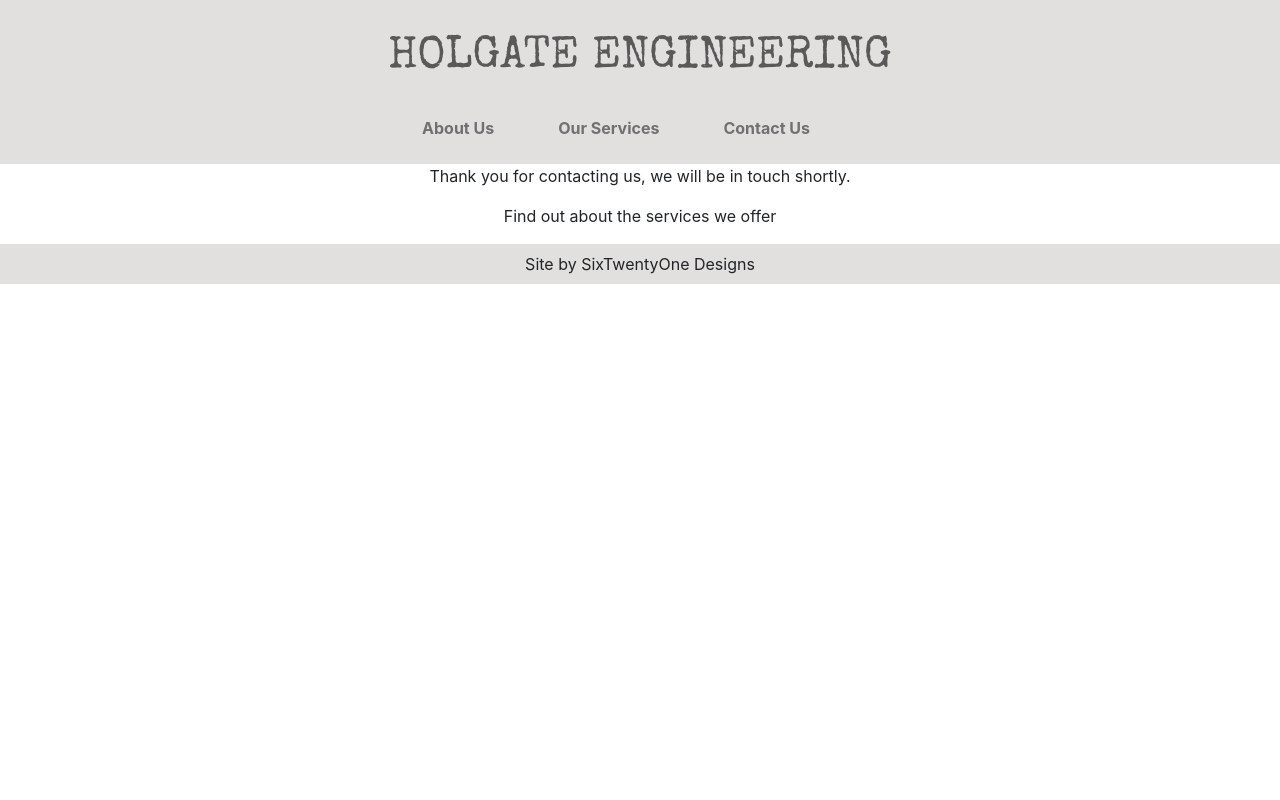
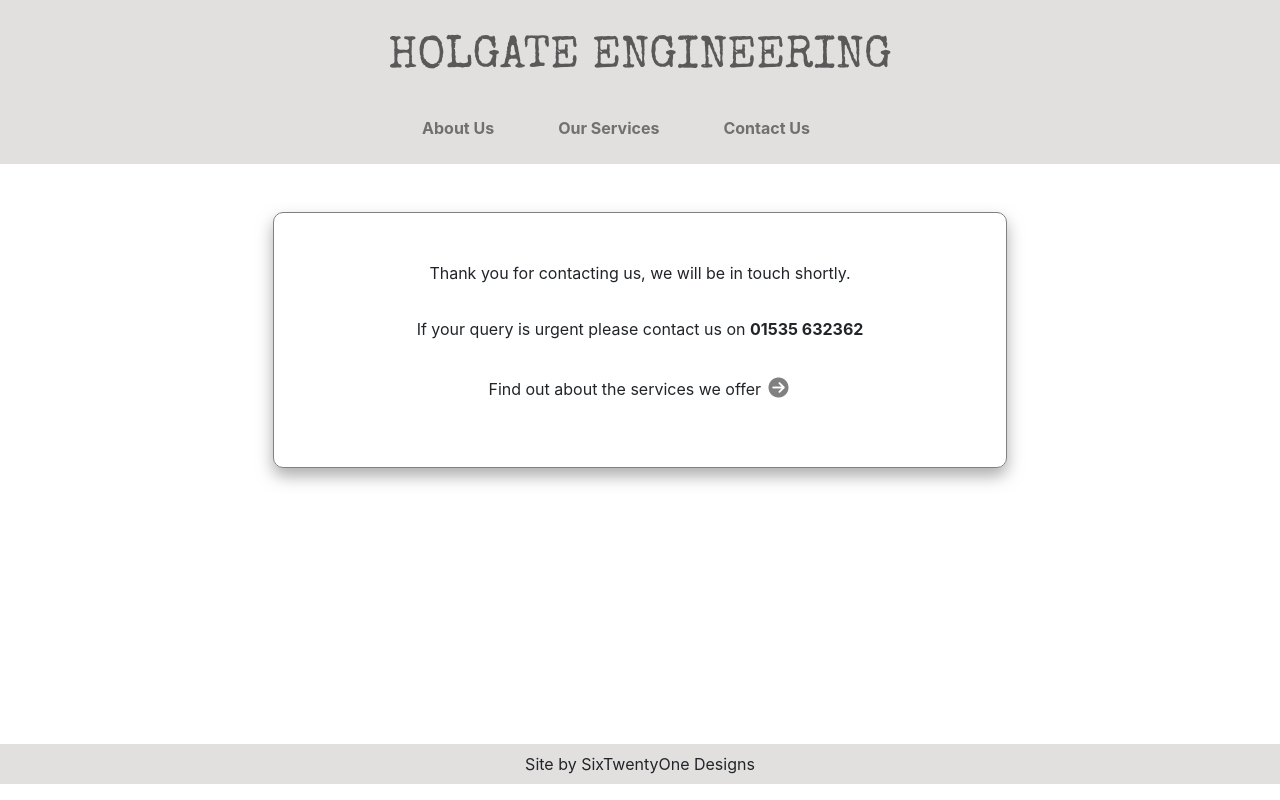
Before and after one commit to elliemcavoy/HolgateEng, a Django app: a page that uses templates/base.html in a window 1280 px wide. Run offline with Django 4.2, Linux system fonts and the light colour scheme; data comes from the database, SQL or seed files in the repository; both versions use the stored data as it was after the commit; some libraries are stand-ins or nearby versions; some web fonts are replaced.

Commit message:
Footer spacing correct to allow to stick to bottom under content and postload js fixed for contact pag

```diff
--- a/contact/templates/contact/contactform_success.html
+++ b/contact/templates/contact/contactform_success.html
@@ -16,10 +16,12 @@
 
 {% block content %}
 <div class="row">
-    <div class="col-11 m-auto text-center">
-        <p>Thank you for contacting us, we will be in touch shortly.</p>
-        <p>Find out about the services we offer <a href="{% url 'services' %}" class="icon"><i class="fab-solid fab-circle-arrow-right"></i></a></p>
-
+    <div class="col-11 col-md-7 mx-auto text-center">
+        <div class="mx-auto mt-5 p-5 shadow thank-you">
+            <p class="pb-3">Thank you for contacting us, we will be in touch shortly.</p>
+            <p class="pb-3">If your query is urgent please contact us on <strong>01535 632362</strong></p>
+            <p>Find out about the services we offer <a href="{% url 'services' %}" class="icon"><i class="fas fa-circle-arrow-right"></i></a></p>
+        </div>
     </div>
 </div>
 
--- a/static/css/base.css
+++ b/static/css/base.css
@@ -19,9 +19,7 @@ h2 {
     background-color: rgb(226, 223, 223);
 }
 
-footer {
-    background-color: rgb(226, 223, 223);
-}
+
 
 .main-img {
     background: url('/media/holgateeng.jpg') no-repeat center;
@@ -107,6 +105,11 @@ footer {
     border-radius: 10px;
 }
 
+.thank-you {
+    border: 1px solid grey;
+    border-radius: 10px;
+}
+
 .contact-btn {
     background-color: white;
     border: solid 1px grey
@@ -125,6 +128,17 @@ footer {
 
 .facebook a:hover {
     text-decoration: none;
+}
+
+.icon {
+    color: grey;
+    font-size: 20px;
+    padding: 3px;
+}
+
+.icon:hover {
+
+    color: black;
 }
 
 .contact-info {
@@ -147,3 +161,16 @@ body {
 .logo a:hover {
     text-decoration: none;
 }
+
+.body {
+    min-height: 93vh;
+}
+
+
+.footer {
+    position: sticky;
+    left: 0;
+    bottom: 0;
+    width: 100%;
+    background-color: rgb(226, 223, 223);
+}
--- a/templates/base.html
+++ b/templates/base.html
@@ -42,6 +42,7 @@
 </head>
 
 <body>
+    <div class="body">
         <header class="container-fluid" id="main-nav">
             <div class="row d-none d-lg-flex">
                 <div class="col-12 pt-4 text-center my-auto logo">
@@ -67,10 +68,11 @@
         {% endblock %}
 
         {% block content %}
+
         {% endblock %}
-
+    </div>
     <footer>
-        <div class="container-fluid">
+        <div class="footer">
             <div class="row">
                 <div class="col-12 text-center pt-2 pb-2">
                     Site by SixTwentyOne Designs
```
Also changed, not shown: contact/templates/contact/contact.html (+5 -3 lines), db.sqlite3. Lines whose indentation alone changed are shown as unchanged.
